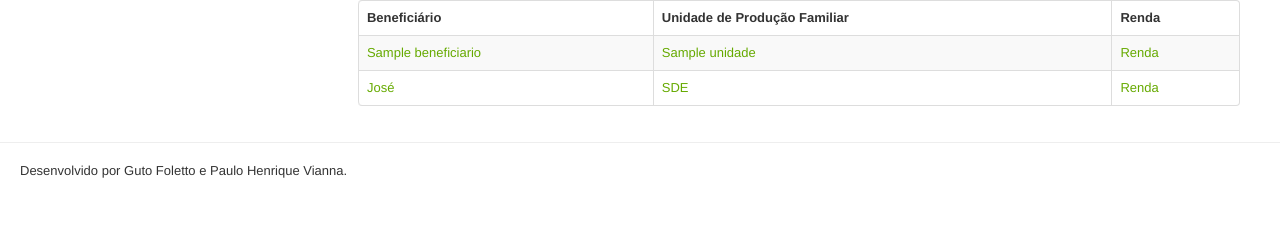
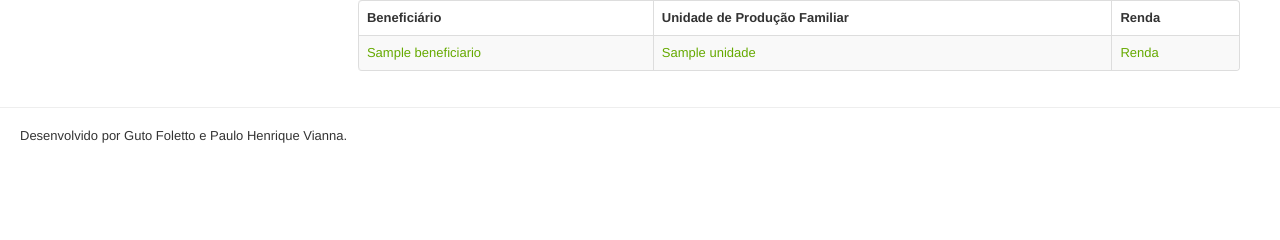
Before and after one commit to paulovianna/map-agro, a Django app: template geo_liberty/mapagro/templates/frontend/mapa_unidades_producao.html in a window 1280 px wide. Shown: the part 444-684 px from the top of the page. Run offline with Django 3.2, Linux system fonts and the light colour scheme; the template is opened without the code that fills it: most values are stand-ins (such as "Sample title", 1, 10 or a date in 2020); parts of the project's set-up code (start-up, migrations or seed data) failed here and were passed over; some libraries are stand-ins or nearby versions.

Commit message:
removed example html.

```diff
--- a/geo_liberty/mapagro/templates/frontend/mapa_unidades_producao.html
+++ b/geo_liberty/mapagro/templates/frontend/mapa_unidades_producao.html
@@ -20,11 +20,6 @@
 				<td><a href="{{ unidade.get_renda_url }}">Renda</a></td>
 			</tr>
 			{% endfor %}
-			<tr>
-				<td><a href="{{ unidade.get_beneficiario_url }}">José</a></td>
-				<td><a href="{{ unidade.get_absolute_url }}">SDE</a></td>
-				<td><a href="{{ unidade.get_renda_url }}">Renda</a></td>
-			</tr>
 		</tbody>
 	</table>
 </div>
```
